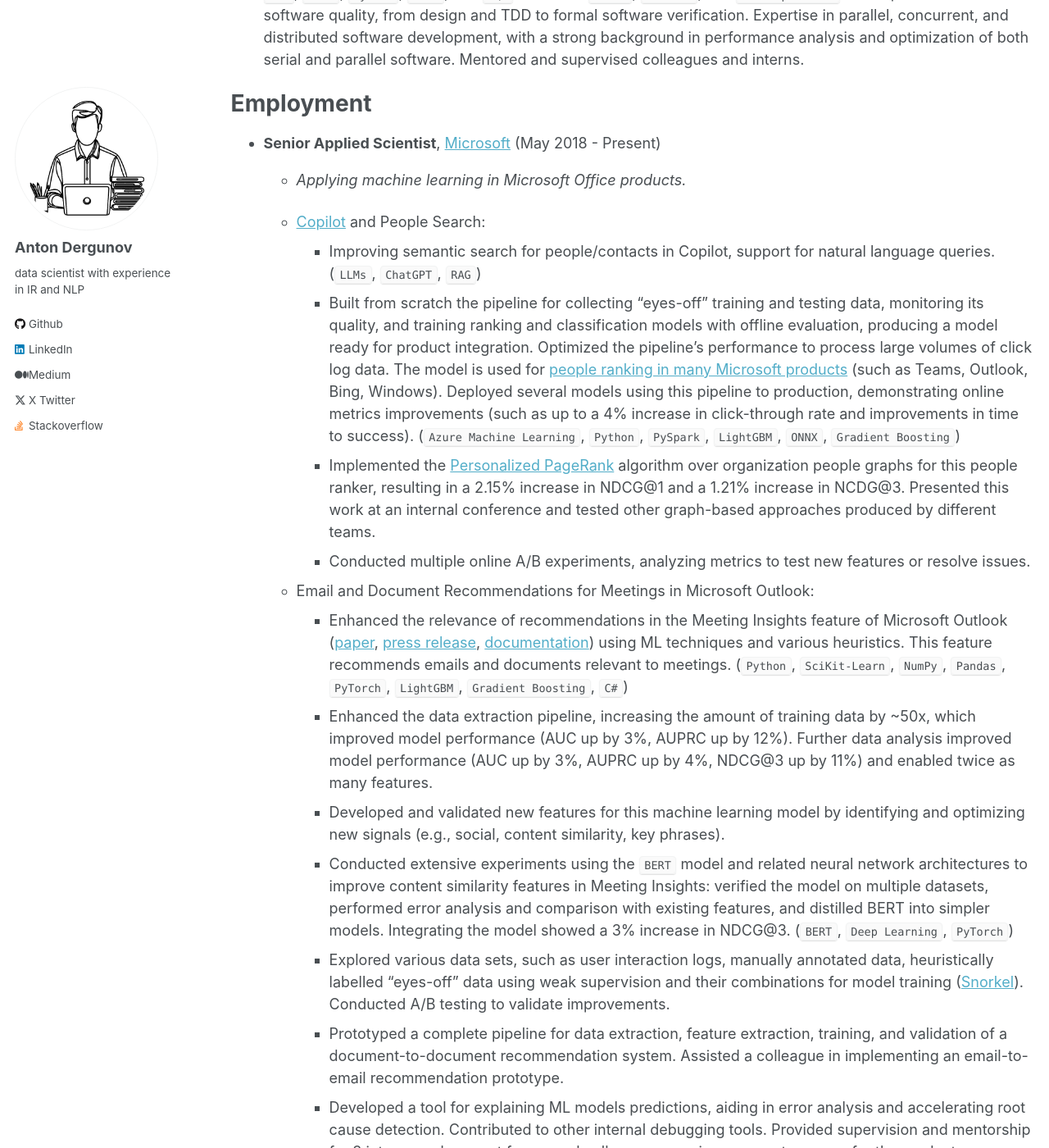
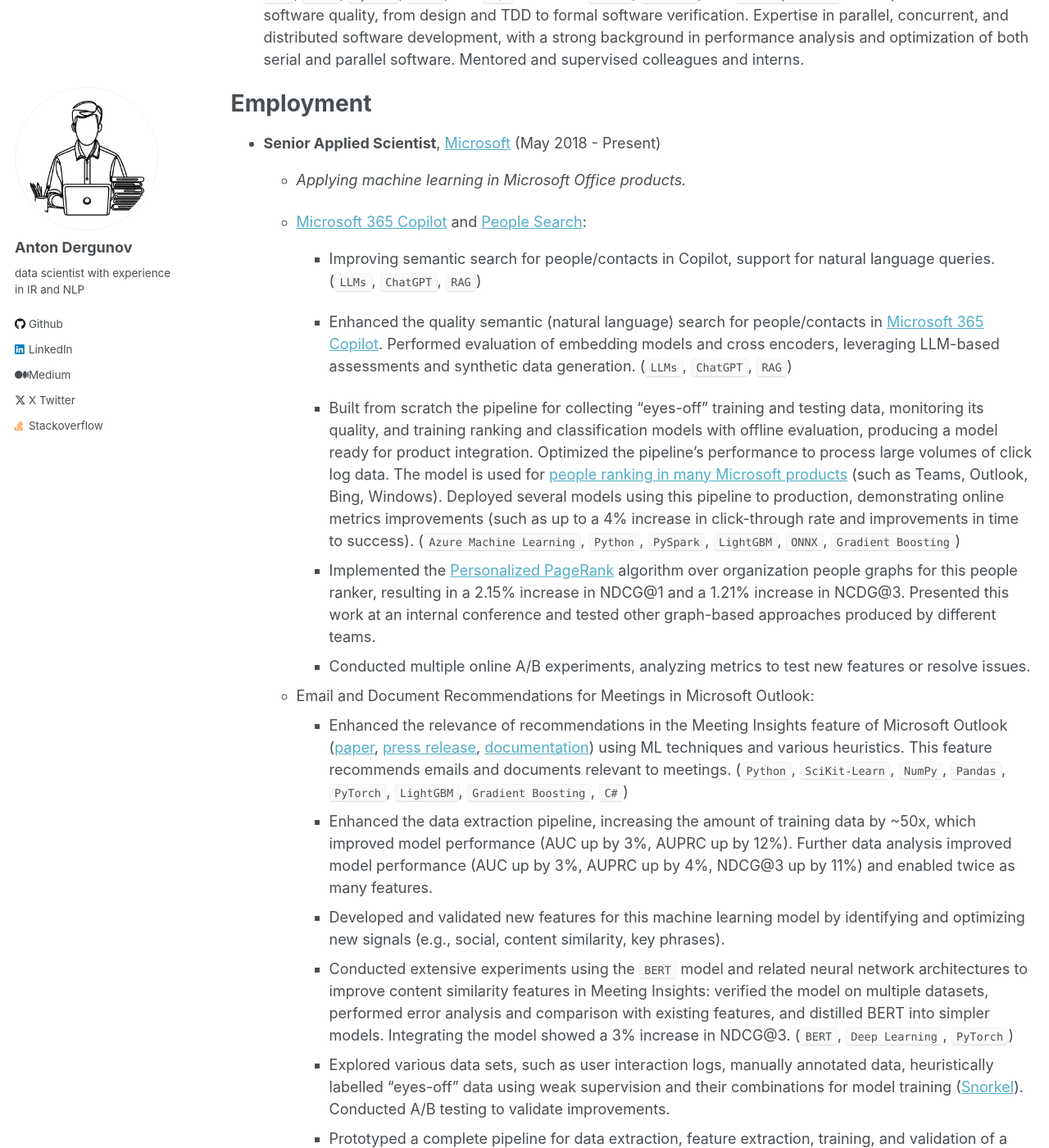
Before and after one commit to anton-dergunov/anton-dergunov.github.io, a Jekyll site: the page built from _pages/cv.md, in a window 1280 px wide and 1400 px high, scrolled down 587 px. Shown: the whole window at 82% size. Built offline with Jekyll 4.4.1, drawn with Linux system fonts in a browser that asks for light colours; some of the changed text lies outside the part shown.

Commit message:
Updated CV with information about semantic search

```diff
--- a/_pages/cv.md
+++ b/_pages/cv.md
@@ -26,8 +26,11 @@
 - **Senior Applied Scientist**, [Microsoft](https://www.microsoft.com/) (May 2018 - Present)
   - *Applying machine learning in Microsoft Office products.*
 
-  - [Copilot](https://www.microsoft.com/en-gb/microsoft-copilot/organizations) and People Search:
+  - [Microsoft 365 Copilot](https://www.microsoft.com/en-gb/microsoft-copilot/organizations) and [People Search](https://learn.microsoft.com/en-us/graph/search-concept-person):
     - Improving semantic search for people/contacts in Copilot, support for natural language queries. (`LLMs`, `ChatGPT`, `RAG`)
+
+    - Enhanced the quality semantic (natural language) search for people/contacts in [Microsoft 365 Copilot](https://www.microsoft.com/en-us/microsoft-365/copilot). Performed evaluation of embedding models and cross encoders, leveraging LLM-based assessments and synthetic data generation. (`LLMs`, `ChatGPT`, `RAG`)
+
     - Built from scratch the pipeline for collecting "eyes-off" training and testing data, monitoring its quality, and training ranking and classification models with offline evaluation, producing a model ready for product integration. Optimized the pipeline's performance to process large volumes of click log data. The model is used for [people ranking in many Microsoft products](https://www.youtube.com/watch?v=a6HO4ekmmjU) (such as Teams, Outlook, Bing, Windows). Deployed several models using this pipeline to production, demonstrating online metrics improvements (such as up to a 4% increase in click-through rate and improvements in time to success). (`Azure Machine Learning`, `Python`, `PySpark`, `LightGBM`, `ONNX`, `Gradient Boosting`)
     - Implemented the [Personalized PageRank](https://www.cs.cornell.edu/~bindel/blurbs/edgeppr.html) algorithm over organization people graphs for this people ranker, resulting in a 2.15% increase in NDCG@1 and a 1.21% increase in NCDG@3. Presented this work at an internal conference and tested other graph-based approaches produced by different teams.
     - Conducted multiple online A/B experiments, analyzing metrics to test new features or resolve issues.
@@ -43,7 +46,7 @@
 
 - **Lead Application Developer**, [JP Morgan](https://www.jpmorganchase.com/) (May 2017 - May 2018)
   - *Web services implementation.*
-  - Implemented backend systems for monitoring engineering practices and source code repository commits. (`Java`, `Spring`, `Python`, `SQL`, `MongoDB`, `MariaDB`, `Oracle Database`) Conducted phone screening interviews.
+  - Implemented automated systems for monitoring engineering practices at the company. (`Java`, `Python`, `SQL`)
 
 - **Software Engineer**, [Yandex](https://yandex.com/company/) (January 2016 - May 2017)
   - *Feature engineering for Internet video search and machine learning.*
```
Also changed, not shown: 2 other files.
